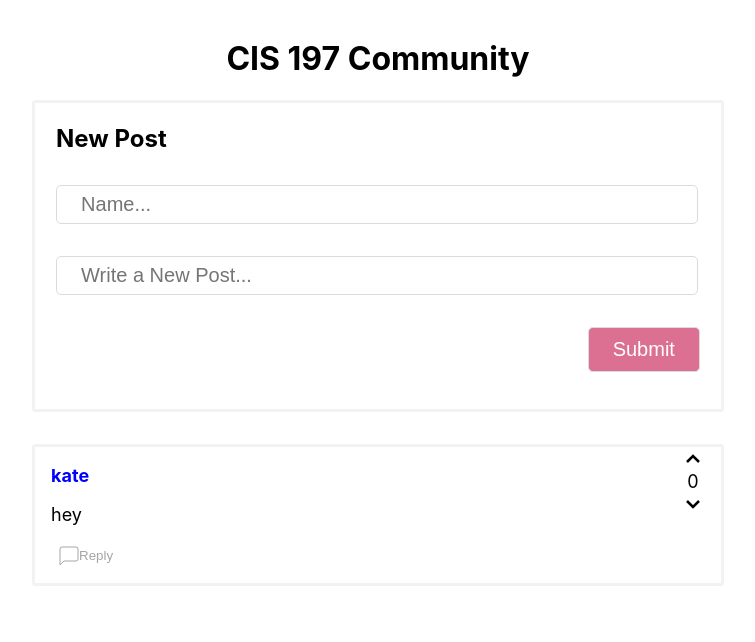
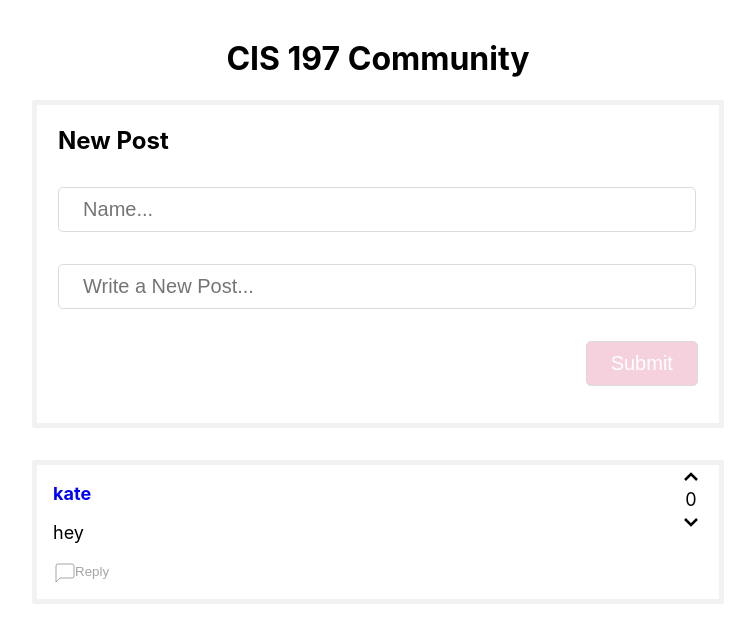
Before and after one commit to kathfree3/HW4, a React (Vite) app: page / in a window 1280 px wide. Shown: the top 642 px of the page, without its empty margins (262-1017 px from the left). Built offline with nearby package versions, Linux system fonts and the light colour scheme.

Commit message:
only issue is the unique key thing

```diff
--- a/package.json
+++ b/package.json
@@ -5,7 +5,6 @@
   "main": "index.js",
   "scripts": {
     "test": "echo \"Error: no test specified\" && exit 1",
-    "lint": "node ./scripts/lint",
     "start": "parcel index.html"
   },
   "repository": {
--- a/src/components/Form.js
+++ b/src/components/Form.js
@@ -13,24 +13,26 @@ const Input = s.input`
 const TextBox = s(Input)`
   color: #262626;
   width: 95%;
-  height: 5%;
 `
 
 const SubmitButton = s(Input)`
-  background: palevioletred;
+  background: #DB7093;
   color: white;
   margin-left: auto;
+  :disabled {
+    background: #F4D1DC;
+  }
 `
 
 const FormContainer = s.div`
   margin: auto;
-  border: 3px solid #f2f2f2;
   border-radius: 3px;
   padding: 5px;
   display: block;
   margin-top: 1rem;
   margin-bottom: 1rem;
   width: ${props => (props.isNewPost ? '80%' : '100%')};
+  border: ${props => (props.isNewPost ? '5px' : '3px')} solid #f2f2f2;
 `
 
 const Form = ({
--- a/src/components/Post.js
+++ b/src/components/Post.js
@@ -11,7 +11,7 @@ const Container = s.div`
   padding: 0rem 1rem;
   display: block;
   width: 100%;
-  border: 3px solid #f2f2f2;
+  border: 5px solid #f2f2f2;
   border-radius: 3px;
   font-size: 18px;
   .post-container {
@@ -28,14 +28,15 @@ const ReplyButton = s.button`
   background-color: white;
   color: #a6a6a6;
   border: 0px;
+  padding: 0px;
 `
 
 const Post = ({ name, content, depth }) => {
   const [makeNewReview, setMakeNewReview] = useState(false)
   const [replies, addNewReply] = useState([])
 
-  const renderReplies = () => (
-    replies.map(({ name: n, content: c, depth: d }, i) => (
+  const renderReplies = replyData => (
+    replyData.map(({ name: n, content: c, depth: d }, i) => (
       <Post name={n} content={c} depth={d} />
     ))
   )
@@ -49,7 +50,7 @@ const Post = ({ name, content, depth }) => {
       <p>
         {content}
       </p>
-      {renderReplies()}
+      {renderReplies(replies)}
       {depth !== 2 && (
       <ReplyButton type="button" className="reply-button" onClick={() => setMakeNewReview(!makeNewReview)}>
         <svg width="22" height="22" fill="none" stroke="#a6a6a6" strokeWidth="1">
--- a/src/components/PostResults.js
+++ b/src/components/PostResults.js
@@ -1,5 +1,6 @@
 import React from 'react'
 import s from 'styled-components'
+import { v4 as uuidv4 } from 'uuid'
 
 // local imports
 import Post from './Post'
```
Also changed, not shown: 1 other file (tests, documents, lock files or other folders).
